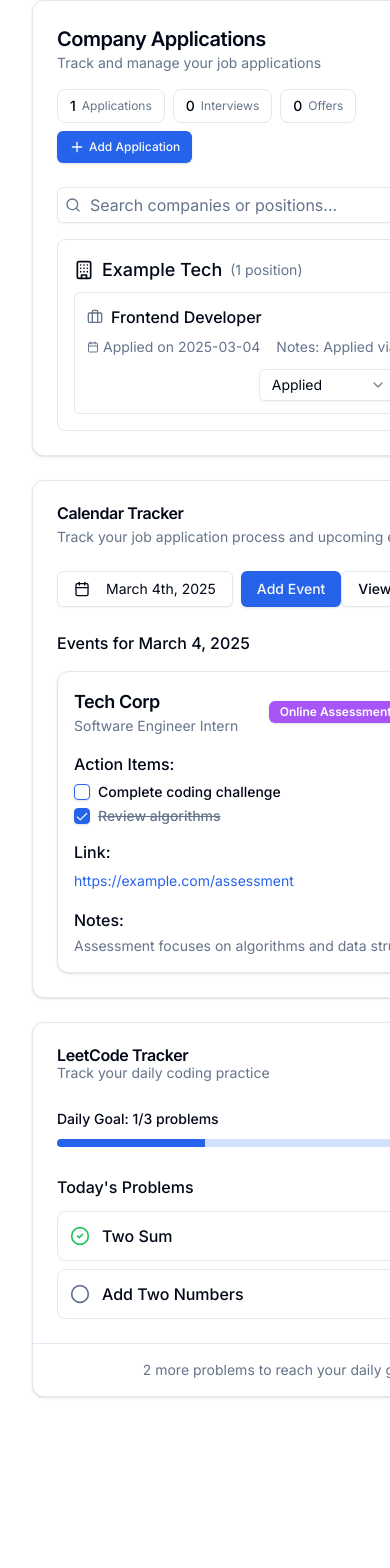
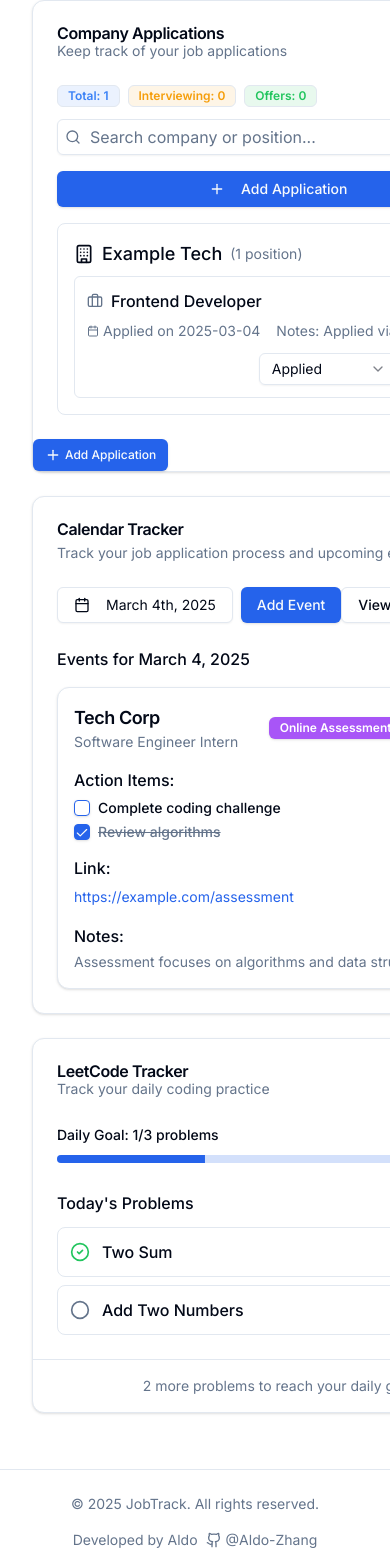
Before and after one commit to Aldo-Zhang/application_tracker, a Next.js app: page / in a window 390 px wide. Shown: the part 197-1765 px from the top of the page. Before the commit the page ends 1650 px from the top, so only its background shows below. Built offline with nearby package versions, Linux system fonts and the light colour scheme.

Commit message:
adjust mobile user-experience and add footer

```diff
--- a/app/page.tsx
+++ b/app/page.tsx
@@ -5,12 +5,13 @@ import { LeetcodeTracker } from "@/components/leetcode-tracker"
 import { CompanyTracker } from "@/components/company-tracker"
 import { ModeToggle } from "@/components/mode-toggle"
 import { DataTransfer } from "@/components/data-transfer"
-import { ToastProvider } from "@/components/ui/toast"
+import { ToastProvider } from "@/components/ui/use-toast"
+import { Github } from "lucide-react"
 
 export default function Home() {
   return (
     <ToastProvider>
-      <div className="min-h-screen bg-background">
+      <div className="min-h-screen flex flex-col bg-background">
         <header className="sticky top-0 z-10 border-b bg-background/95 backdrop-blur supports-[backdrop-filter]:bg-background/60">
           <div className="container flex h-16 items-center justify-between py-4">
             <div className="flex items-center gap-2">
@@ -23,7 +24,7 @@ export default function Home() {
             </div>
           </div>
         </header>
-        <main className="container py-6">
+        <main className="container py-6 flex-grow">
           <section className="mb-8 space-y-4">
             <div className="space-y-2">
               <h2 className="text-3xl font-bold tracking-tight">Application Tracker</h2>
@@ -39,6 +40,23 @@ export default function Home() {
             </div>
           </section>
         </main>
+        <footer className="py-6 border-t">
+          <div className="container flex flex-col sm:flex-row justify-between items-center gap-4 text-sm text-muted-foreground">
+            <p>© {new Date().getFullYear()} JobTrack. All rights reserved.</p>
+            <div className="flex items-center gap-2">
+              <p>Developed by Aldo</p>
+              <a
+                href="https://github.com/Aldo-Zhang"
+                target="_blank"
+                rel="noopener noreferrer"
+                className="inline-flex items-center hover:text-foreground transition-colors"
+              >
+                <Github size={16} className="mr-1" />
+                @Aldo-Zhang
+              </a>
+            </div>
+          </div>
+        </footer>
       </div>
     </ToastProvider>
   )
--- a/components/calendar-tracker.tsx
+++ b/components/calendar-tracker.tsx
@@ -376,20 +376,18 @@ export function CalendarTracker() {
                       {selectedDay ? format(selectedDay, "PPP") : <span>Pick a date</span>}
                     </Button>
                   </PopoverTrigger>
-                  <PopoverContent className="w-auto p-0">
+                  <PopoverContent className="w-auto p-0" align="start">
                     <DayPicker
                       mode="single"
                       selected={selectedDay}
                       onSelect={setSelectedDay}
-                      components={{
-                        Day: ({ day, ...props }) => (
-                          <div className="relative" {...props}>
-                            {day.toString().split('T')[0]}
-                            {renderDayContent(new Date(day.toString()))}
-                          </div>
-                        ),
+                      className="border-none p-3"
+                      styles={{
+                        caption: { margin: '0 auto' },
+                        table: { width: '100%', maxWidth: '100%' },
+                        cell: { padding: '4px' },
+                        button: { width: '36px', height: '36px' }
                       }}
-                      className="p-3"
                     />
                   </PopoverContent>
                 </Popover>
@@ -397,7 +395,7 @@ export function CalendarTracker() {
                   <DialogTrigger asChild>
                     <Button>Add Event</Button>
                   </DialogTrigger>
-                  <DialogContent className="sm:max-w-[500px]">
+                  <DialogContent className="sm:max-w-[500px] max-w-[95vw] p-4 sm:p-6">
                     <DialogHeader>
                       <DialogTitle>Add Job Application Event</DialogTitle>
                       <DialogDescription>
@@ -405,37 +403,37 @@ export function CalendarTracker() {
                       </DialogDescription>
                     </DialogHeader>
                     <div className="grid gap-4 py-4">
-                      <div className="grid grid-cols-4 items-center gap-4">
-                        <Label htmlFor="company" className="text-right">
+                      <div className="grid grid-cols-1 sm:grid-cols-4 items-start sm:items-center gap-2 sm:gap-4">
+                        <Label htmlFor="company" className="sm:text-right">
                           Company
                         </Label>
                         <Input
                           id="company"
                           value={newEvent.company}
                           onChange={(e) => setNewEvent({ ...newEvent, company: e.target.value })}
-                          className="col-span-3"
+                          className="sm:col-span-3"
                         />
                       </div>
-                      <div className="grid grid-cols-4 items-center gap-4">
-                        <Label htmlFor="position" className="text-right">
+                      <div className="grid grid-cols-1 sm:grid-cols-4 items-start sm:items-center gap-2 sm:gap-4">
+                        <Label htmlFor="position" className="sm:text-right">
                           Position
                         </Label>
                         <Input
                           id="position"
                           value={newEvent.position}
                           onChange={(e) => setNewEvent({ ...newEvent, position: e.target.value })}
-                          className="col-span-3"
+                          className="sm:col-span-3"
                         />
                       </div>
-                      <div className="grid grid-cols-4 items-center gap-4">
-                        <Label htmlFor="step" className="text-right">
+                      <div className="grid grid-cols-1 sm:grid-cols-4 items-start sm:items-center gap-2 sm:gap-4">
+                        <Label htmlFor="step" className="sm:text-right">
                           Process Step
                         </Label>
                         <Select
                           value={newEvent.step}
                           onValueChange={(value) => setNewEvent({ ...newEvent, step: value })}
                         >
-                          <SelectTrigger className="col-span-3">
+                          <SelectTrigger className="sm:col-span-3">
                             <SelectValue placeholder="Select a step" />
                           </SelectTrigger>
                           <SelectContent>
@@ -447,32 +445,32 @@ export function CalendarTracker() {
                           </SelectContent>
                         </Select>
                       </div>
-                      <div className="grid grid-cols-4 items-center gap-4">
-                        <Label htmlFor="link" className="text-right">
+                      <div className="grid grid-cols-1 sm:grid-cols-4 items-start sm:items-center gap-2 sm:gap-4">
+                        <Label htmlFor="link" className="sm:text-right">
                           Link
                         </Label>
                         <Input
                           id="link"
                           value={newEvent.link}
                           onChange={(e) => setNewEvent({ ...newEvent, link: e.target.value })}
-                          className="col-span-3"
+                          className="sm:col-span-3"
                           placeholder="https://"
                         />
                       </div>
-                      <div className="grid grid-cols-4 items-start gap-4">
-                        <Label htmlFor="notes" className="text-right pt-2">
+                      <div className="grid grid-cols-1 sm:grid-cols-4 items-start sm:items-center gap-2 sm:gap-4">
+                        <Label htmlFor="notes" className="sm:text-right pt-2">
                           Notes
                         </Label>
                         <Textarea
                           id="notes"
                           value={newEvent.notes}
                           onChange={(e) => setNewEvent({ ...newEvent, notes: e.target.value })}
-                          className="col-span-3"
+                          className="sm:col-span-3"
                         />
                       </div>
-                      <div className="grid grid-cols-4 items-start gap-4">
-                        <Label className="text-right pt-2">Action Items</Label>
-                        <div className="col-span-3 space-y-2">
+                      <div className="grid grid-cols-1 sm:grid-cols-4 items-start sm:items-center gap-2 sm:gap-4">
+                        <Label className="sm:text-right pt-2">Action Items</Label>
+                        <div className="sm:col-span-3 space-y-2">
                           <div className="flex gap-2">
                             <Input
                               value={newActionItem}
--- a/components/company-tracker.tsx
+++ b/components/company-tracker.tsx
@@ -160,27 +160,123 @@ export function CompanyTracker() {
 
   return (
     <Card>
-      <CardHeader>
-        <div className="flex flex-col md:flex-row md:items-center md:justify-between gap-4">
+      <CardHeader className="pb-3">
+        <div className="flex flex-col sm:flex-row sm:justify-between sm:items-center gap-4">
           <div>
-            <CardTitle className="text-xl md:text-2xl">Company Applications</CardTitle>
-            <CardDescription>
-              Track and manage your job applications
-            </CardDescription>
+            <CardTitle>Company Applications</CardTitle>
+            <CardDescription>Keep track of your job applications</CardDescription>
           </div>
-          <div className="flex flex-wrap items-center gap-2">
-            <div className="flex items-center gap-1.5 bg-background rounded-lg border px-3 py-1.5">
-              <span className="text-sm font-medium">{totalApplications}</span>
-              <span className="text-xs text-muted-foreground">Applications</span>
+          <div className="flex gap-2 mt-2 sm:mt-0">
+            <div className="text-sm font-medium flex flex-wrap gap-2">
+              <Badge variant="outline" className="bg-blue-500/10 text-blue-500">
+                Total: {totalApplications}
+              </Badge>
+              <Badge variant="outline" className="bg-amber-500/10 text-amber-500">
+                Interviewing: {interviewCount}
+              </Badge>
+              <Badge variant="outline" className="bg-green-500/10 text-green-500">
+                Offers: {offerCount}
+              </Badge>
             </div>
-            <div className="flex items-center gap-1.5 bg-background rounded-lg border px-3 py-1.5">
-              <span className="text-sm font-medium">{interviewCount}</span>
-              <span className="text-xs text-muted-foreground">Interviews</span>
           </div>
-            <div className="flex items-center gap-1.5 bg-background rounded-lg border px-3 py-1.5">
-              <span className="text-sm font-medium">{offerCount}</span>
-              <span className="text-xs text-muted-foreground">Offers</span>
         </div>
+      </CardHeader>
+      <CardContent className="space-y-4">
+        <div className="flex flex-col sm:flex-row gap-4 items-start sm:items-center justify-between">
+          <div className="relative w-full sm:w-auto flex-1">
+            <Search className="absolute left-2 top-2.5 h-4 w-4 text-muted-foreground" />
+            <Input
+              placeholder="Search company or position..."
+              value={searchTerm}
+              onChange={(e) => setSearchTerm(e.target.value)}
+              className="pl-8 w-full"
+            />
+          </div>
+          <Button onClick={() => setIsAddDialogOpen(true)} className="w-full sm:w-auto">
+            <Plus className="mr-2 h-4 w-4" />
+            Add Application
+          </Button>
+        </div>
+
+        {Object.keys(groupedByCompany).length === 0 ? (
+          <div className="rounded-lg border border-dashed p-6 text-center">
+            <Building className="mx-auto h-8 w-8 text-muted-foreground" />
+            <p className="mt-2 text-sm text-muted-foreground">
+              No applications added yet. Click &quot;Add Application&quot; to start tracking.
+            </p>
+          </div>
+        ) : (
+          <div className="space-y-6">
+            {Object.entries(groupedByCompany).map(([company, apps]) => (
+              <div key={company} className="rounded-lg border p-4">
+                <div className="mb-2 flex items-center">
+                  <Building className="mr-2 h-5 w-5" />
+                  <h3 className="text-lg font-medium">{company}</h3>
+                  <span className="ml-2 text-sm text-muted-foreground">
+                    ({apps.length} {apps.length === 1 ? 'position' : 'positions'})
+                  </span>
+                </div>
+                <div className="space-y-3">
+                  {apps.map((app) => (
+                    <div key={app.id} className="flex flex-col space-y-2 rounded-md border p-3">
+                      <div className="flex items-center justify-between">
+                        <div className="flex items-center">
+                          <Briefcase className="mr-2 h-4 w-4 text-muted-foreground" />
+                          <span className="font-medium">{app.position}</span>
+                        </div>
+                        <Badge className={getStatusColor(app.status)}>
+                          {app.status}
+                        </Badge>
+                      </div>
+                      <div className="flex flex-wrap items-center gap-x-4 gap-y-2 text-sm text-muted-foreground">
+                        <div className="flex items-center">
+                          <CalendarIcon className="mr-1 h-3 w-3" />
+                          Applied on {format(app.dateApplied, "yyyy-MM-dd")}
+                        </div>
+                        {app.notes && (
+                          <div className="flex-1 truncate">
+                            Notes: {app.notes}
+                          </div>
+                        )}
+                      </div>
+                      <div className="flex items-center justify-end gap-2 pt-1">
+                        <Select
+                          value={app.status}
+                          onValueChange={(value) =>
+                            updateApplicationStatus(
+                              app.id,
+                              value as "Applied" | "Interviewing" | "Rejected" | "Offer Received" | "Accepted"
+                            )
+                          }
+                        >
+                          <SelectTrigger className="h-8 w-[140px]">
+                            <SelectValue placeholder="Update status" />
+                          </SelectTrigger>
+                          <SelectContent>
+                            <SelectItem value="Applied">Applied</SelectItem>
+                            <SelectItem value="Interviewing">Interviewing</SelectItem>
+                            <SelectItem value="Rejected">Rejected</SelectItem>
+                            <SelectItem value="Offer Received">Offer Received</SelectItem>
+                            <SelectItem value="Accepted">Accepted</SelectItem>
+                          </SelectContent>
+                        </Select>
+                        <Button
+                          variant="outline"
+                          size="sm"
+                          className="h-8 text-destructive"
+                          onClick={() => deleteApplication(app.id)}
+                        >
+                          Delete
+                        </Button>
+                      </div>
+                    </div>
+                  ))}
+                </div>
+              </div>
+            ))}
+          </div>
+        )}
+      </CardContent>
       <Dialog open={isAddDialogOpen} onOpenChange={setIsAddDialogOpen}>
         <DialogTrigger asChild>
           <Button size="sm" className="gap-1">
@@ -289,101 +385,6 @@ export function CompanyTracker() {
           </DialogFooter>
         </DialogContent>
       </Dialog>
-          </div>
-        </div>
-      </CardHeader>
-      <CardContent>
-        <div className="mb-4">
-          <div className="relative">
-            <Search className="absolute left-2 top-2.5 h-4 w-4 text-muted-foreground" />
-            <Input
-              placeholder="Search companies or positions..."
-              className="pl-8"
-              value={searchTerm}
-              onChange={(e) => setSearchTerm(e.target.value)}
-            />
-          </div>
-        </div>
-
-        {Object.keys(groupedByCompany).length === 0 ? (
-          <div className="rounded-lg border border-dashed p-6 text-center">
-            <Building className="mx-auto h-8 w-8 text-muted-foreground" />
-            <p className="mt-2 text-sm text-muted-foreground">
-              No applications added yet. Click &quot;Add Application&quot; to start tracking.
-            </p>
-          </div>
-        ) : (
-          <div className="space-y-6">
-            {Object.entries(groupedByCompany).map(([company, apps]) => (
-              <div key={company} className="rounded-lg border p-4">
-                <div className="mb-2 flex items-center">
-                  <Building className="mr-2 h-5 w-5" />
-                  <h3 className="text-lg font-medium">{company}</h3>
-                  <span className="ml-2 text-sm text-muted-foreground">
-                    ({apps.length} {apps.length === 1 ? 'position' : 'positions'})
-                  </span>
-                </div>
-                <div className="space-y-3">
-                  {apps.map((app) => (
-                    <div key={app.id} className="flex flex-col space-y-2 rounded-md border p-3">
-                      <div className="flex items-center justify-between">
-                        <div className="flex items-center">
-                          <Briefcase className="mr-2 h-4 w-4 text-muted-foreground" />
-                          <span className="font-medium">{app.position}</span>
-                        </div>
-                        <Badge className={getStatusColor(app.status)}>
-                          {app.status}
-                        </Badge>
-                      </div>
-                      <div className="flex flex-wrap items-center gap-x-4 gap-y-2 text-sm text-muted-foreground">
-                        <div className="flex items-center">
-                          <CalendarIcon className="mr-1 h-3 w-3" />
-                          Applied on {format(app.dateApplied, "yyyy-MM-dd")}
-                        </div>
-                        {app.notes && (
-                          <div className="flex-1 truncate">
-                            Notes: {app.notes}
-                          </div>
-                        )}
-                      </div>
-                      <div className="flex items-center justify-end gap-2 pt-1">
-                        <Select
-                          value={app.status}
-                          onValueChange={(value) =>
-                            updateApplicationStatus(
-                              app.id,
-                              value as "Applied" | "Interviewing" | "Rejected" | "Offer Received" | "Accepted"
-                            )
-                          }
-                        >
-                          <SelectTrigger className="h-8 w-[140px]">
-                            <SelectValue placeholder="Update status" />
-                          </SelectTrigger>
-                          <SelectContent>
-                            <SelectItem value="Applied">Applied</SelectItem>
-                            <SelectItem value="Interviewing">Interviewing</SelectItem>
-                            <SelectItem value="Rejected">Rejected</SelectItem>
-                            <SelectItem value="Offer Received">Offer Received</SelectItem>
-                            <SelectItem value="Accepted">Accepted</SelectItem>
-                          </SelectContent>
-                        </Select>
-                        <Button
-                          variant="outline"
-                          size="sm"
-                          className="h-8 text-destructive"
-                          onClick={() => deleteApplication(app.id)}
-                        >
-                          Delete
-                        </Button>
-                      </div>
-                    </div>
-                  ))}
-                </div>
-              </div>
-            ))}
-          </div>
-        )}
-      </CardContent>
     </Card>
   )
 }
--- a/components/data-transfer.tsx
+++ b/components/data-transfer.tsx
@@ -123,9 +123,14 @@ export function DataTransfer() {
   return (
     <Dialog open={isOpen} onOpenChange={setIsOpen}>
       <DialogTrigger asChild>
-        <Button variant="outline">Export/Import Data</Button>
+        <Button variant="outline" size="sm" className="hidden sm:flex">Export/Import Data</Button>
       </DialogTrigger>
-      <DialogContent className="sm:max-w-[425px]">
+      <DialogTrigger asChild>
+        <Button variant="outline" size="icon" className="sm:hidden">
+          <Download className="h-4 w-4" />
+        </Button>
+      </DialogTrigger>
+      <DialogContent className="sm:max-w-[425px] max-w-[95vw] p-4 sm:p-6">
         <DialogHeader>
           <DialogTitle>Data Transfer</DialogTitle>
           <DialogDescription>
@@ -142,16 +147,16 @@ export function DataTransfer() {
             </AlertDescription>
           </Alert>
 
-          <div className="flex justify-between gap-4">
+          <div className="flex flex-col sm:flex-row justify-between gap-4">
             <Button
               onClick={exportData}
-              className="flex-1"
+              className="w-full sm:flex-1"
             >
               <Download className="mr-2 h-4 w-4" />
               Export Data
             </Button>
 
-            <div className="flex-1">
+            <div className="w-full sm:flex-1">
               <label htmlFor="import-file">
                 <Button asChild className="w-full">
                   <div>
@@ -172,7 +177,7 @@ export function DataTransfer() {
         </div>
 
         <DialogFooter>
-          <Button variant="outline" onClick={() => setIsOpen(false)}>
+          <Button variant="outline" onClick={() => setIsOpen(false)} className="w-full sm:w-auto">
             Cancel
           </Button>
         </DialogFooter>
--- a/components/ui/use-toast.tsx
+++ b/components/ui/use-toast.tsx
@@ -1,4 +1,5 @@
-import { ToastActionElement, ToastProps } from "@/components/ui/toast"
+import { ToastActionElement, ToastProps, ToastProvider as Provider, ToastViewport } from "@/components/ui/toast"
+import React from "react"
 
 const TOAST_LIMIT = 1
 const TOAST_REMOVE_DELAY = 1000000
@@ -10,6 +11,7 @@ type ToasterToast = ToastProps & {
   action?: ToastActionElement
 }
 
+//
 const actionTypes = {
   ADD_TOAST: "ADD_TOAST",
   UPDATE_TOAST: "UPDATE_TOAST",
@@ -168,4 +170,14 @@ function useToast() {
   }
 }
 
-export { useToast, toast }
+// 添加 ToastProvider 组件
+function ToastProvider({ children }: { children: React.ReactNode }) {
+  return (
+    <Provider>
+      {children}
+      <ToastViewport />
+    </Provider>
+  )
+}
+
+export { useToast, toast, ToastProvider }
```
Also changed, not shown: components/leetcode-tracker.tsx (+22 -17 lines). Lines whose indentation alone changed are shown as unchanged.
